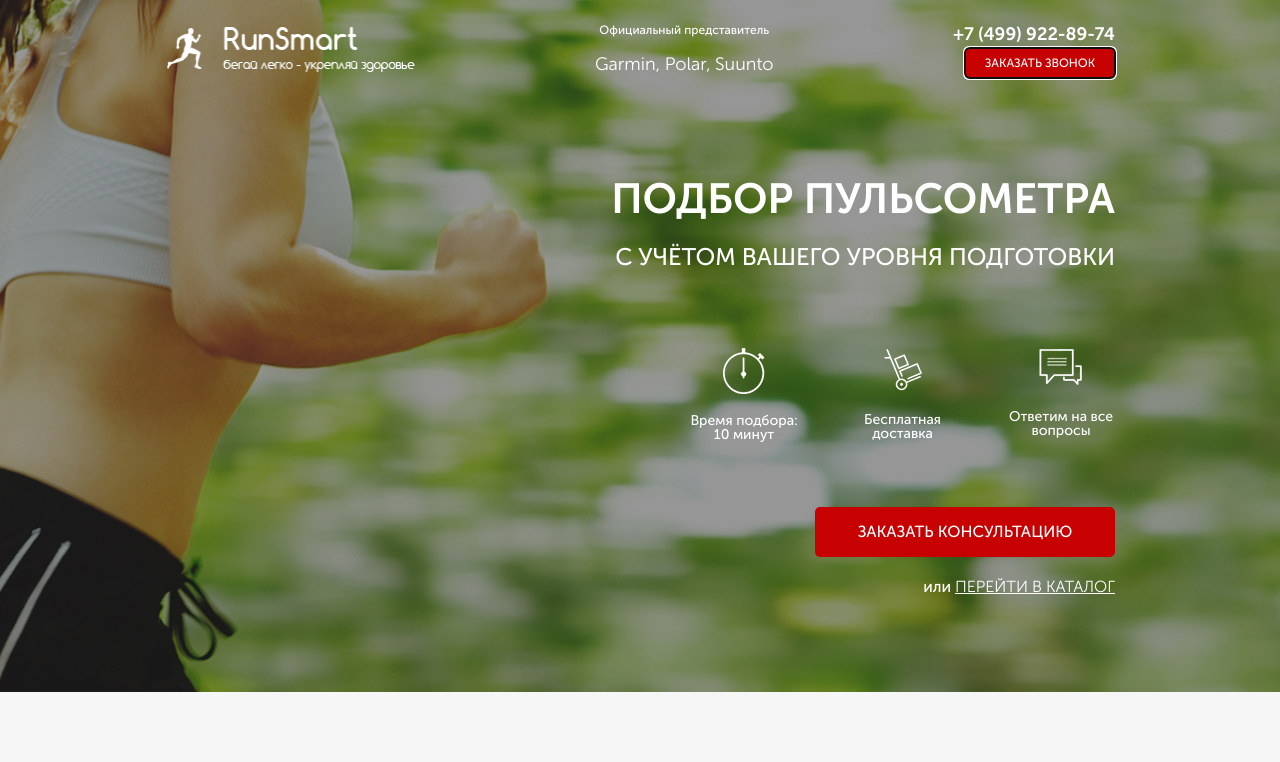
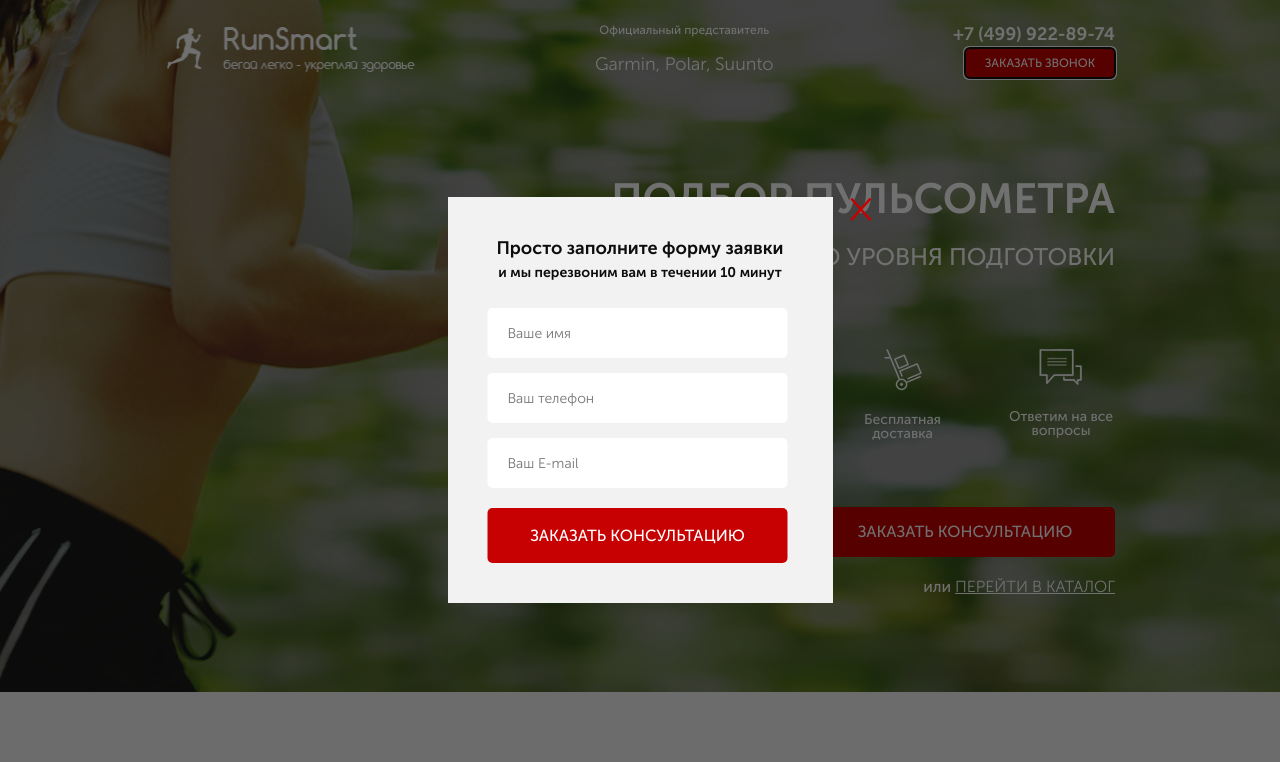
Before and after one commit to Nosberg/Project_4-without-bootstrap, a website: page src/index.html in a window 1280 px wide. Both pictures are taken after a click on the button "ЗАКАЗАТЬ ЗВОНОК". Shown: the top 762 px of the page. Drawn offline with nearby package versions, Linux system fonts and the light colour scheme.

Commit message:
add modal

```diff
--- a/src/index.html
+++ b/src/index.html
@@ -24,7 +24,7 @@
                 </div>
                 <div class="header__contacts">
                     <a href="tel:+74999228974" class="header__phone">+7 (499) 922-89-74</a>
-                    <button class="button">заказать звонок</button>
+                    <button data-modal="consultation" class="button">заказать звонок</button>
                 </div>
             </header>
             <div class="promo__wrapper">
@@ -45,7 +45,7 @@
                         Ответим на все вопросы
                     </div>
                 </div>
-                <button class="button button_main">заказать кОНСУЛЬТАЦИЮ</button>
+                <button data-modal="consultation" class="button button_main">заказать кОНСУЛЬТАЦИЮ</button>
                 <div class="promo__link">или <a href="">ПЕРЕЙТИ В КАТАЛОГ</a></div>
             </div>
         </div>
@@ -87,7 +87,6 @@
                 <input name="name" required placeholder="Ваше имя" type="text">
                 <input name="phone" required placeholder="Ваш телефон" type="number">
                 <input name="email" required placeholder="Ваш E-mail" type="email">
-
                 <button class="button button_submit">заказать кОНСУЛЬТАЦИЮ</button>
             </form>
         </div>
@@ -151,7 +150,7 @@
                     <div class="catalog-item__wrapper">
                         <div class="catalog-item__content catalog-item__content_active">
                             <img src="img/watches.jpg" alt="pulsometr" class="catalog-item__img">
-                            <div class="catalog-item__subtitle">Пульсометр Polar FT1</div>
+                            <div class="catalog-item__subtitle">Пульсометр Suunto M2</div>
                             <div class="catalog-item__descr">Для первых шагов в тренировках, основанных на сердечном ритме</div>
                             <a href="" class="catalog-item__link">ПОДРОБНЕЕ</a>
                         </div>
@@ -227,7 +226,7 @@
                     <div class="catalog-item__wrapper">
                         <div class="catalog-item__content catalog-item__content_active">
                             <img src="img/watches.jpg" alt="pulsometr" class="catalog-item__img">
-                            <div class="catalog-item__subtitle">Пульсометр Polar FT1</div>
+                            <div class="catalog-item__subtitle">Пульсометр Suunto M2</div>
                             <div class="catalog-item__descr">Для первых шагов в тренировках, основанных на сердечном ритме</div>
                             <a href="" class="catalog-item__link">ПОДРОБНЕЕ</a>
                         </div>
@@ -252,7 +251,7 @@
                     <div class="catalog-item__wrapper">
                         <div class="catalog-item__content catalog-item__content_active">
                             <img src="img/watches.jpg" alt="pulsometr" class="catalog-item__img">
-                            <div class="catalog-item__subtitle">Пульсометр Polar FT1</div>
+                            <div class="catalog-item__subtitle">Пульсометр Polar FT4</div>
                             <div class="catalog-item__descr">Для первых шагов в тренировках, основанных на сердечном ритме</div>
                             <a href="" class="catalog-item__link">ПОДРОБНЕЕ</a>
                         </div>
@@ -409,6 +408,38 @@
             </div>
         </div>
     </footer>
+
+    <div class="overlay">
+        <div class="modal" id="consultation">
+            <div class="modal__close">&times;</div>
+            <div class="modal__subtitle">Просто заполните форму заявки</div>
+            <div class="modal__descr">и мы перезвоним вам в течении 10 минут</div>
+            <form class="feed-form feed-form_mt25" action="#">
+                <input name="name" required placeholder="Ваше имя" type="text">
+                <input name="phone" required placeholder="Ваш телефон" type="number">
+                <input name="email" required placeholder="Ваш E-mail" type="email">
+                <button class="button button_submit">заказать кОНСУЛЬТАЦИЮ</button>
+            </form>
+        </div>
+
+        <div class="modal" id="order">
+            <div class="modal__close">&times;</div>
+            <div class="modal__subtitle">Ваш заказ:</div>
+            <div class="modal__descr">Пульсометр Polar FT1</div>
+            <form class="feed-form feed-form_mt25" action="#">
+                <input name="name" required placeholder="Ваше имя" type="text">
+                <input name="phone" required placeholder="Ваш телефон" type="number">
+                <input name="email" required placeholder="Ваш E-mail" type="email">
+                <button class="button button_submit">Купить</button>
+            </form>
+        </div>
+
+        <div class="modal modal__mini" id="thanks">
+            <div class="modal__close">&times;</div>
+            <div class="modal__subtitle">Спасибо за вашу заявку!</div>
+            <div class="modal__descr">Наш менеджер свяжется с вами в ближайшее время!</div>
+        </div>
+    </div>
     <script src="https://ajax.googleapis.com/ajax/libs/jquery/1.12.4/jquery.min.js"></script>
     <script src="https://cdnjs.cloudflare.com/ajax/libs/tiny-slider/2.9.2/min/tiny-slider.js"></script>
     <script src="js/script.js"></script>
--- a/src/js/script.js
+++ b/src/js/script.js
@@ -34,10 +34,10 @@ document.querySelector('.next').onclick = function () {
   slider.goTo("next");
 };
 
-(function($) {
-    $(function() {
+(function ($) {
+  $(function () {
 
-      $('ul.catalog__tabs').on('click', 'li:not(.catalog__tab_active)', function() {
+    $('ul.catalog__tabs').on('click', 'li:not(.catalog__tab_active)', function () {
       $(this)
         .addClass('catalog__tab_active').siblings().removeClass('catalog__tab_active')
         .closest('section.catalog').find('div.catalog__content').removeClass('catalog__content_active').eq($(this).index()).addClass('catalog__content_active');
@@ -46,8 +46,8 @@ document.querySelector('.next').onclick = function () {
   });
 
   function toggleSlide(item) {
-      $(item).each(function(i) {
-        $(this).on('click', function(e) {
+    $(item).each(function (i) {
+      $(this).on('click', function (e) {
         e.preventDefault();
         $('.catalog-item__content').eq(i).toggleClass('catalog-item__content_active');
         $('.catalog-item__list').eq(i).toggleClass('catalog-item__list_active');
@@ -56,4 +56,19 @@ document.querySelector('.next').onclick = function () {
   }
   toggleSlide('.catalog-item__link');
   toggleSlide('.catalog-item__back');
+
+  // Modal
+  $('[data-modal=consultation]').on('click', function () {
+    $('.overlay, #consultation').fadeIn('slow');
+
+  });
+  $('.modal__close').on('click', function () {
+    $('.overlay, #consultation, #thanks, #order').fadeOut('slow');
+  });
+  $('.button_mini').each(function (i) {
+    $(this).on('click', function () {
+      $('#order .modal__descr').text($('.catalog-item__subtitle').eq(i).text());
+      $('.overlay, #order').fadeIn('slow');
+    });
+  });
 })(jQuery);
--- a/src/sass/blocks/_forms.sass
+++ b/src/sass/blocks/_forms.sass
@@ -15,3 +15,5 @@
         color: #4b4b4b
         &:nth-child(3)
             margin-bottom: 20px
+    &_mt25
+        margin-top: 25px
--- /dev/null
+++ b/src/sass/blocks/_modal.sass
@@ -0,0 +1,40 @@
+.overlay
+    display: none
+    position: fixed
+    width: 100%
+    height: 100%
+    top: 0
+    background-color: rgba(0, 0, 0, 0.56)
+
+.modal
+    position: absolute
+    top: 50%
+    left: 50%
+    transform: translate(-50%, -50%)
+    width: 385px
+    min-height: 402px
+    background: #F2F2F2
+    padding: 38px 40px 40px 40px
+    &__close
+        position: absolute
+        top: 0
+        right: -40px
+        color: $red
+        font-size: 41px
+        line-height: 21px
+        cursor: pointer
+    &__subtitle
+        font-weight: 700
+        font-size: 18px
+        text-align: center
+        color: #0D0D0D
+    &__descr
+        font-weight: 700
+        font-size: 14px
+        text-align: center
+        color: #0D0D0D
+    &_mini
+        min-height: 140px
+
+#consultation, #order, #thanks
+    display: none
--- a/src/sass/style.sass
+++ b/src/sass/style.sass
@@ -20,3 +20,4 @@
 @import "blocks/_catalog.sass"
 @import "blocks/_review.sass"
 @import "blocks/_footer.sass"
+@import "blocks/_modal.sass"
```
Also changed, not shown: src/css/style.min.css. Lines whose indentation alone changed are shown as unchanged.
